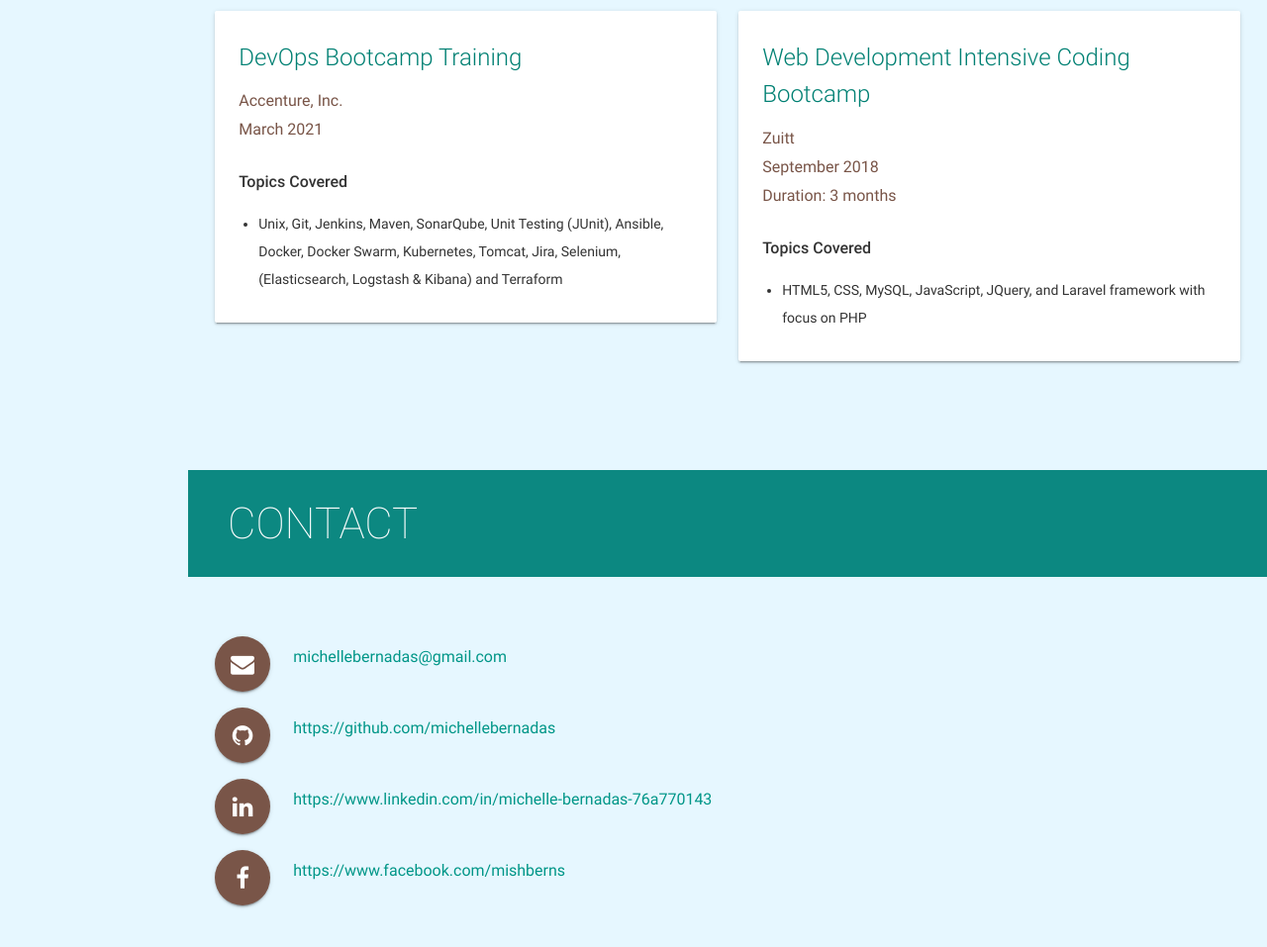
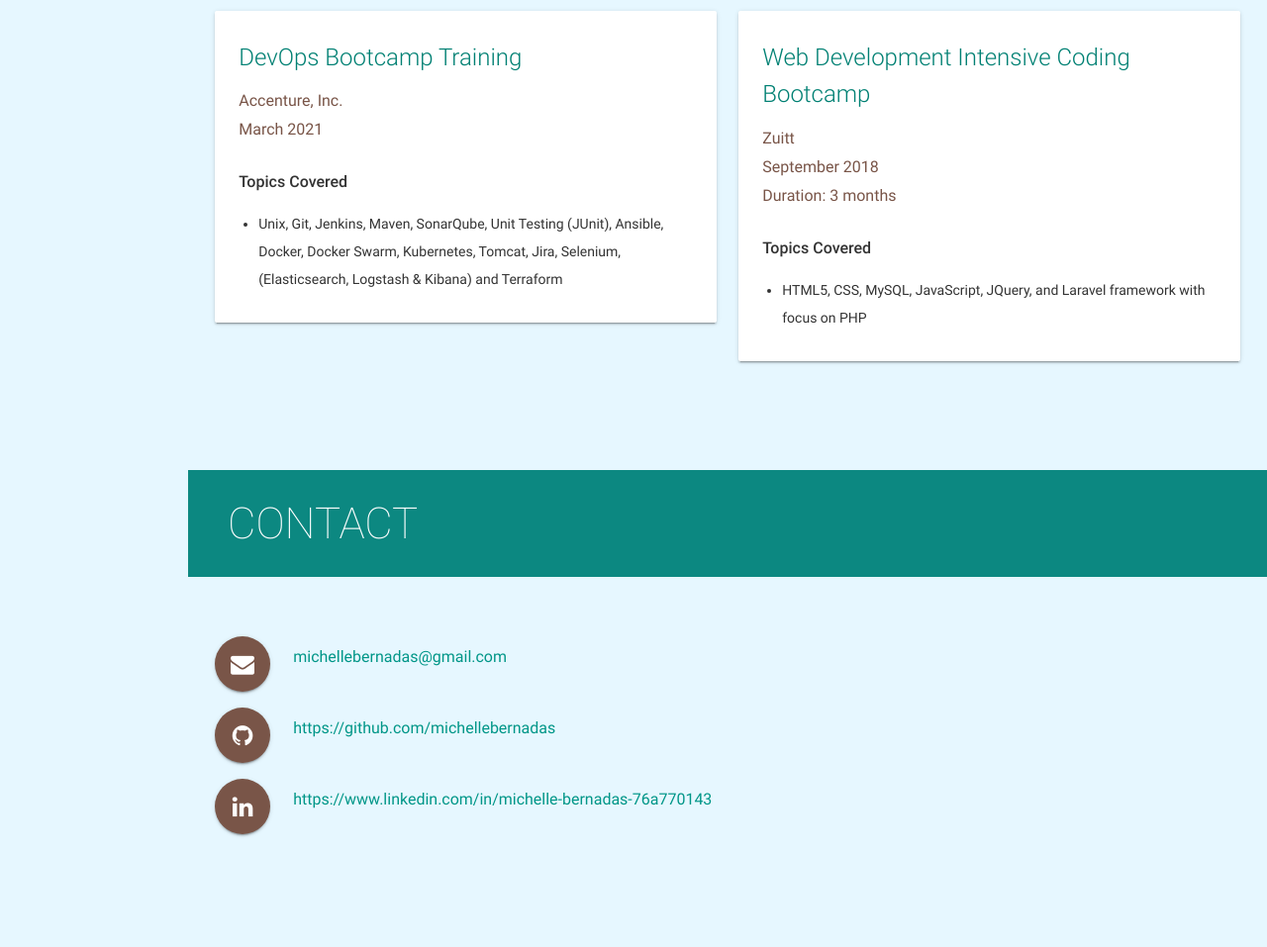
Before and after one commit to michellebernadas/michelle-portfolio, a plain HTML site: page index.html in a window 1280 px wide. Shown: the part 3886-4843 px from the top of the page at 99% size. Drawn offline with nearby package versions, Linux system fonts and the light colour scheme.

Commit message:
Profile Updates

```diff
--- a/index.html
+++ b/index.html
@@ -46,7 +46,7 @@
         </li>
         <li class="bold">
           <a aria-label="Navigate to the Bootcamp section" href="#bootcamp" class="waves-effect waves-dark blue-text">
-            <i class="mmdi-av-my-library-books small"></i><span>Bootcamps</span>
+            <i class="mdi-av-my-library-books small"></i><span>Bootcamps</span>
           </a>
         </li>
         <li class="bold">
@@ -332,10 +332,6 @@
             <i class="fa fa-linkedin"></i>
             <a alt="" href="https://www.linkedin.com/in/michelle-bernadas-76a770143" class="hoverline">https://www.linkedin.com/in/michelle-bernadas-76a770143</a>
           </a></p>
-            <p data-aos="fade-up" data-aos-duration="6000"><a aria-label="View Michelle on Facebook" href="https://www.facebook.com/mishberns" target="_blank" data-position="top" data-tooltip="View Michelle on Facebook" class="btn-floating btn-large waves-effect waves-light brown tooltipped">
-            <i class="fa fa-facebook"></i>
-            <a alt="" href="https://www.facebook.com/mishberns" class="hoverline">https://www.facebook.com/mishberns</a>
-          </a></p>
         </div>
       </section>
     </main>
```
